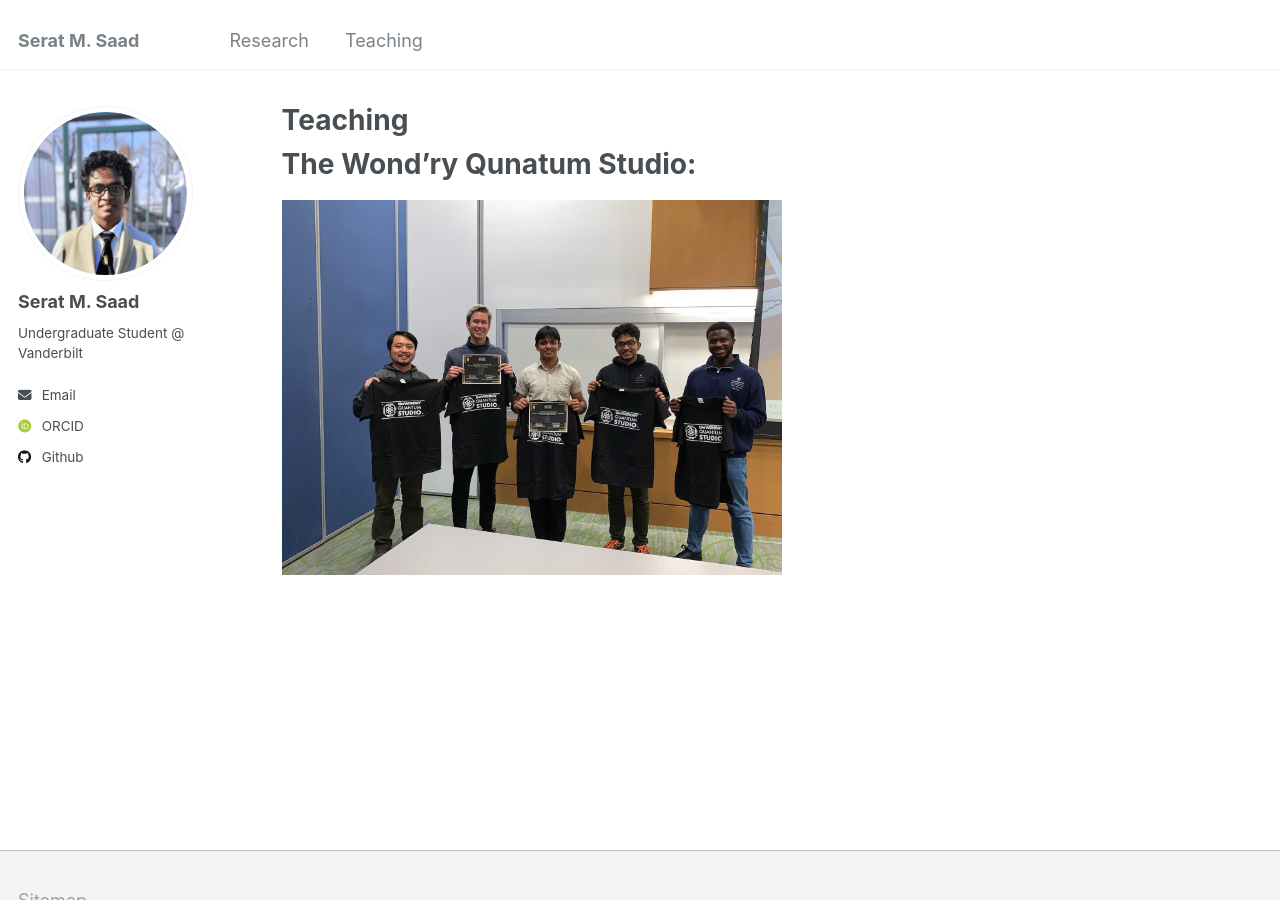
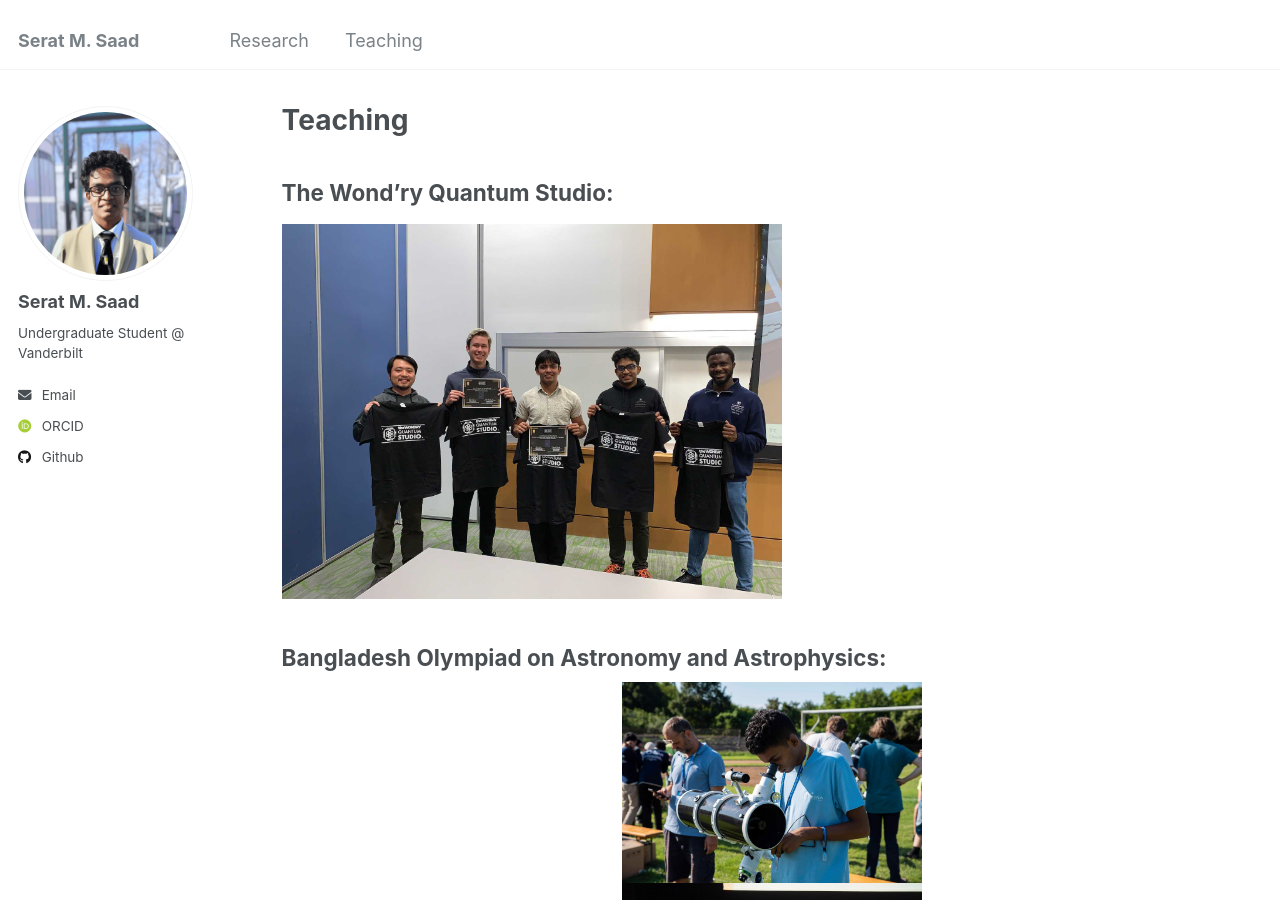
Before and after one commit to seratsaad/seratsaad.github.io, a Jekyll site: the page built from _pages/teaching.md, in a window 1280 px wide and 900 px high. Built offline with Jekyll 4.4.1, drawn with Linux system fonts in a browser that asks for light colours; some web fonts are replaced.

Commit message:
Update teaching.md

```diff
--- a/_pages/teaching.md
+++ b/_pages/teaching.md
@@ -9,7 +9,18 @@
 
 {% include base_path %}
 
-The Wond'ry Qunatum Studio:
-======
+## The Wond'ry Quantum Studio:
 
 <img src="https://seratsaad.github.io/images/twqs.jpg" alt="The Wond'ry Quantum Studio" width="500">
+
+
+
+## Bangladesh Olympiad on Astronomy and Astrophysics:
+
+<div style="display: flex; flex-direction: column; align-items: center;">
+
+  <img src="https://seratsaad.github.io/images/bdoaa1.jpg" alt="Image 1" width="300">
+  <img src="https://seratsaad.github.io/images/bdoaa2.jpg" alt="Image 2" width="300">
+  <img src="https://seratsaad.github.io/images/bdoaa3.jpg" alt="Image 3" width="300">
+
+</div>
```
